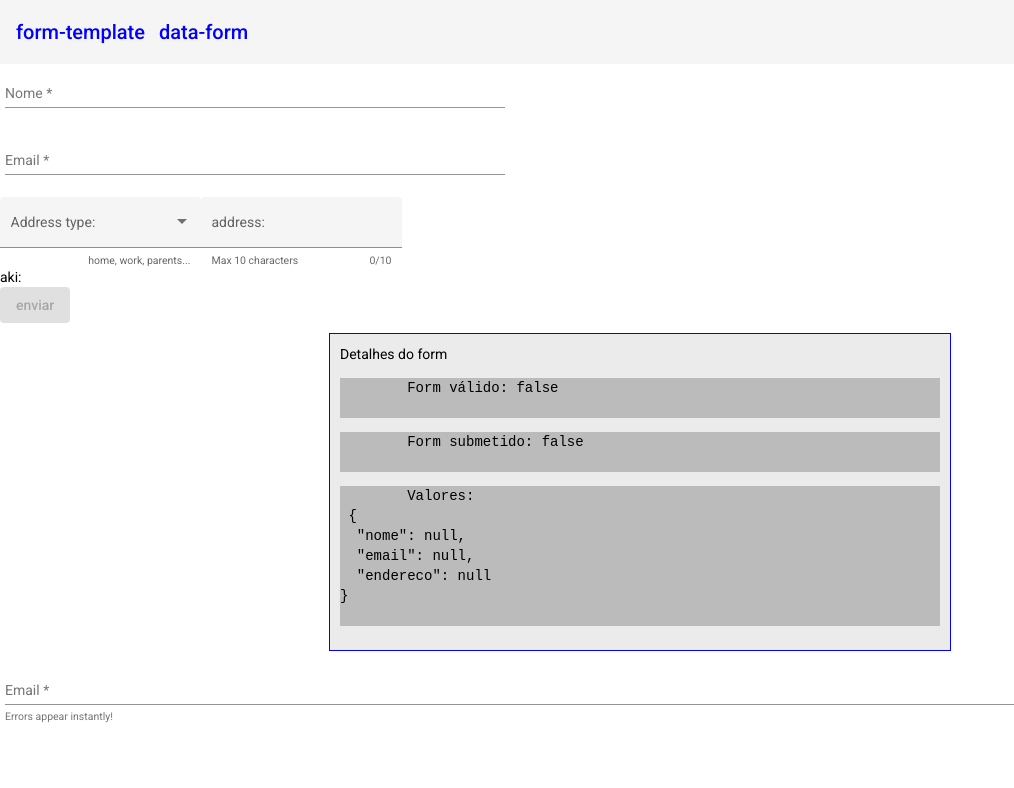
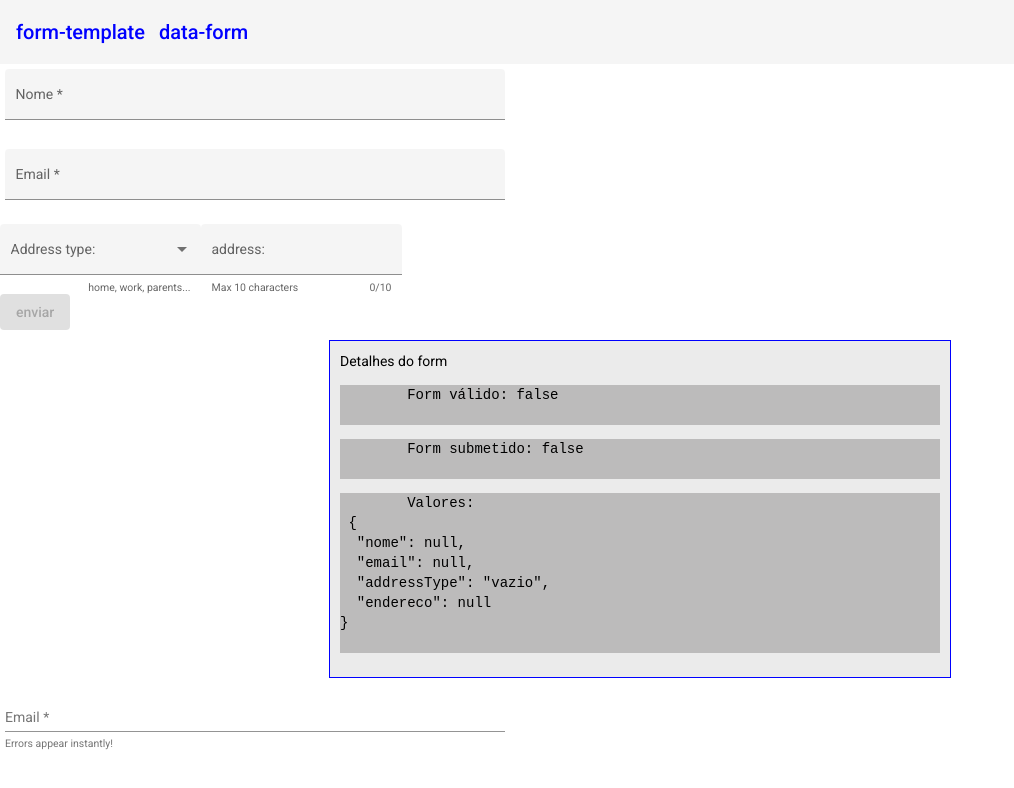
Before and after one commit to Anderlan-Nunes/angular3, an Angular app in the folder forms/: page /templateForm in a window 1280 px wide. Shown: the top 788 px of the page, without its empty margins (0-1014 px from the left). Built offline with nearby package versions, Linux system fonts and the light colour scheme.

Commit message:
ending the select of the address type

```diff
--- a/forms/src/app/forms/template-form/template-form.component.html
+++ b/forms/src/app/forms/template-form/template-form.component.html
@@ -1,6 +1,6 @@
 <!--Nós tem a variável local "f" sendo associada ao crontrole do formulário(ngForm) do angular e no evento de submit estamos passando essa variável f-->
 <form class="example-form" #f="ngForm" (ngSubmit)="onSubmit(f)" autocomplete="off">
-    <mat-form-field class="example-full-width">
+    <mat-form-field class="example-full-width" appearance="fill">
         <mat-label>Nome</mat-label>
         <input type="text" name="nome" matInput placeholder="Digite seu nome " [(ngModel)]="usuario.nome" required  #nome>
 
@@ -9,7 +9,7 @@
         </button>
     </mat-form-field>
 
-    <mat-form-field class="example-full-width">
+    <mat-form-field class="example-full-width" appearance="fill">
         <mat-label>Email</mat-label>
         <input type="email" name="email" matInput placeholder="Ex email@email.com" [(ngModel)]="usuario.email" required #email>
         <button *ngIf="usuario.email" matSuffix mat-icon-button aria-label="Clear" (click)="usuario.email=''" >
@@ -27,7 +27,10 @@
         <div class="example-container">
             <mat-form-field appearance="fill">
               <mat-label>Address type:</mat-label>
-              <mat-select [(value)]="selected" >
+              <mat-select [(ngModel)]="selectedValue" name="addressType">
+                <mat-option>
+                    None
+                  </mat-option>
                 <mat-option *ngFor="let addressType of usuario.addressType" [value]="addressType.value">
                   {{addressType.viewValue}}
                 </mat-option>
@@ -41,8 +44,8 @@
                 <mat-hint align="end">{{input.value.length}}/10</mat-hint>
             </mat-form-field>
         </div>
-          <div>aki: {{selected}}</div>
     </div>
+
 
 </form>
 
@@ -88,7 +91,7 @@
     <app-form-debug [form]="f"></app-form-debug>
 </div>
 
-<mat-form-field class="example-full-width">
+<mat-form-field class="example-full-width example-form ">
     <mat-label>Email</mat-label>
     <input type="email" matInput [formControl]="emailFormControl" [errorStateMatcher]="matcher"
            placeholder="Ex. pat@example.com">
--- a/forms/src/app/forms/template-form/template-form.component.ts
+++ b/forms/src/app/forms/template-form/template-form.component.ts
@@ -20,8 +20,7 @@ interface Food {
   styleUrls: ['./template-form.component.css']
 })
 export class TemplateFormComponent implements OnInit {
-
-  selected = '';
+  selectedValue = 'vazio';
   addressTypes  : Food []=  [
     {value: 'home-0', viewValue: 'home'},
     {value: 'work-1', viewValue: 'work'},
```
